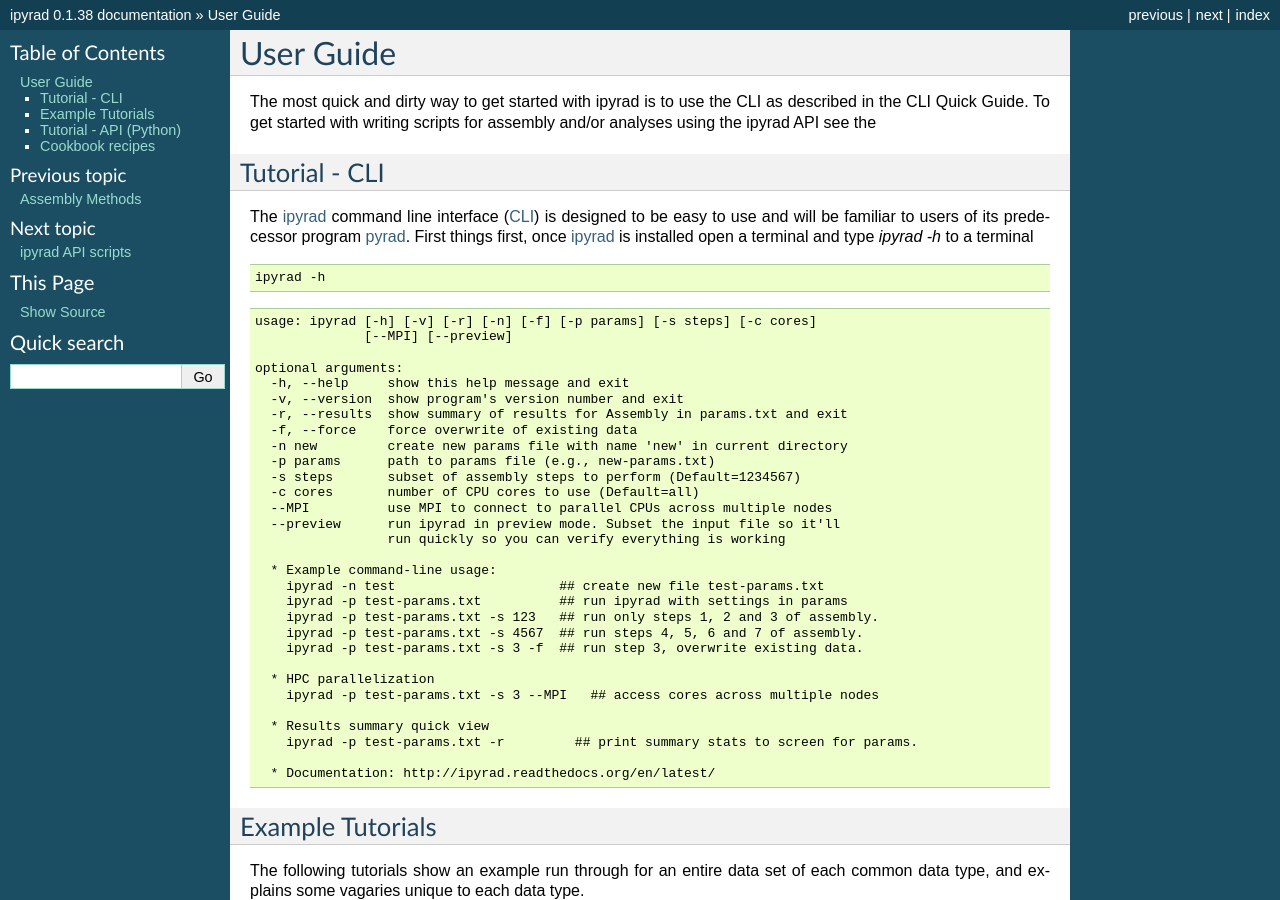
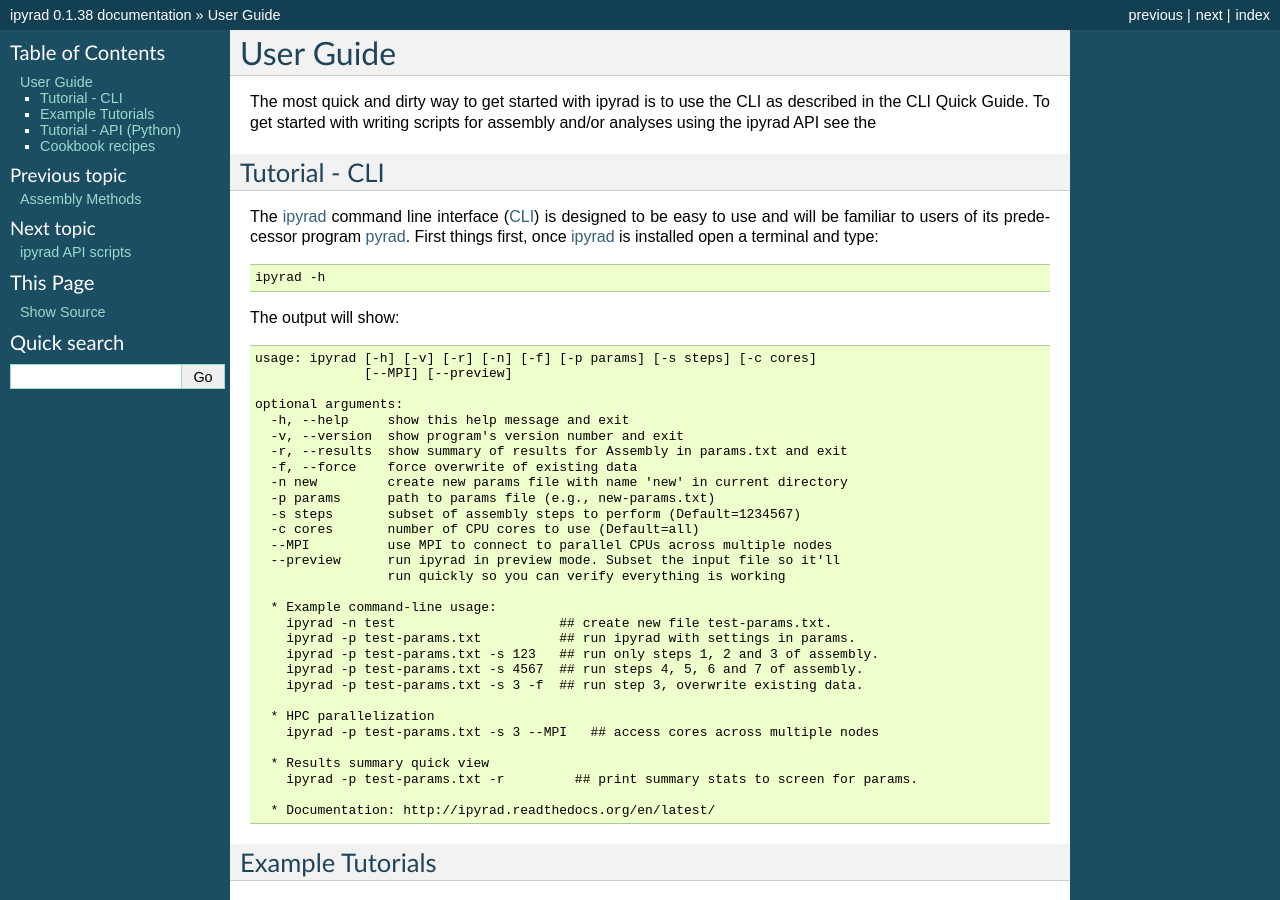
Before and after one commit to dereneaton/ipyrad, a Sphinx documentation site: the page built from docs/userguide.rst, in a window 1280 px wide and 900 px high. Built offline with Sphinx 7.4.7, drawn with Linux system fonts in a browser that asks for light colours; pages that are not in the unit, such as notebooks, are missing from menus; the version number is read from the project's files by our own code.

Commit message:
userguide

```diff
--- a/docs/userguide.rst
+++ b/docs/userguide.rst
@@ -16,13 +16,13 @@ Tutorial - CLI
 ---------------------------------------
 The ipyrad_ command line interface (CLI_) is designed to be easy to use and will
 be familiar to users of its predecessor program pyrad_. First things first, once
-ipyrad_ is installed open a terminal and type `ipyrad -h` to
-a terminal
+ipyrad_ is installed open a terminal and type:
 
 .. code-block:: bash
 
     ipyrad -h
 
+The output will show:
 
 .. code-block:: none
 
@@ -43,8 +43,8 @@ a terminal
                      run quickly so you can verify everything is working
 
       * Example command-line usage:
-        ipyrad -n test                     ## create new file test-params.txt
-        ipyrad -p test-params.txt          ## run ipyrad with settings in params
+        ipyrad -n test                     ## create new file test-params.txt.
+        ipyrad -p test-params.txt          ## run ipyrad with settings in params.
         ipyrad -p test-params.txt -s 123   ## run only steps 1, 2 and 3 of assembly.
         ipyrad -p test-params.txt -s 4567  ## run steps 4, 5, 6 and 7 of assembly.
         ipyrad -p test-params.txt -s 3 -f  ## run step 3, overwrite existing data.
```
